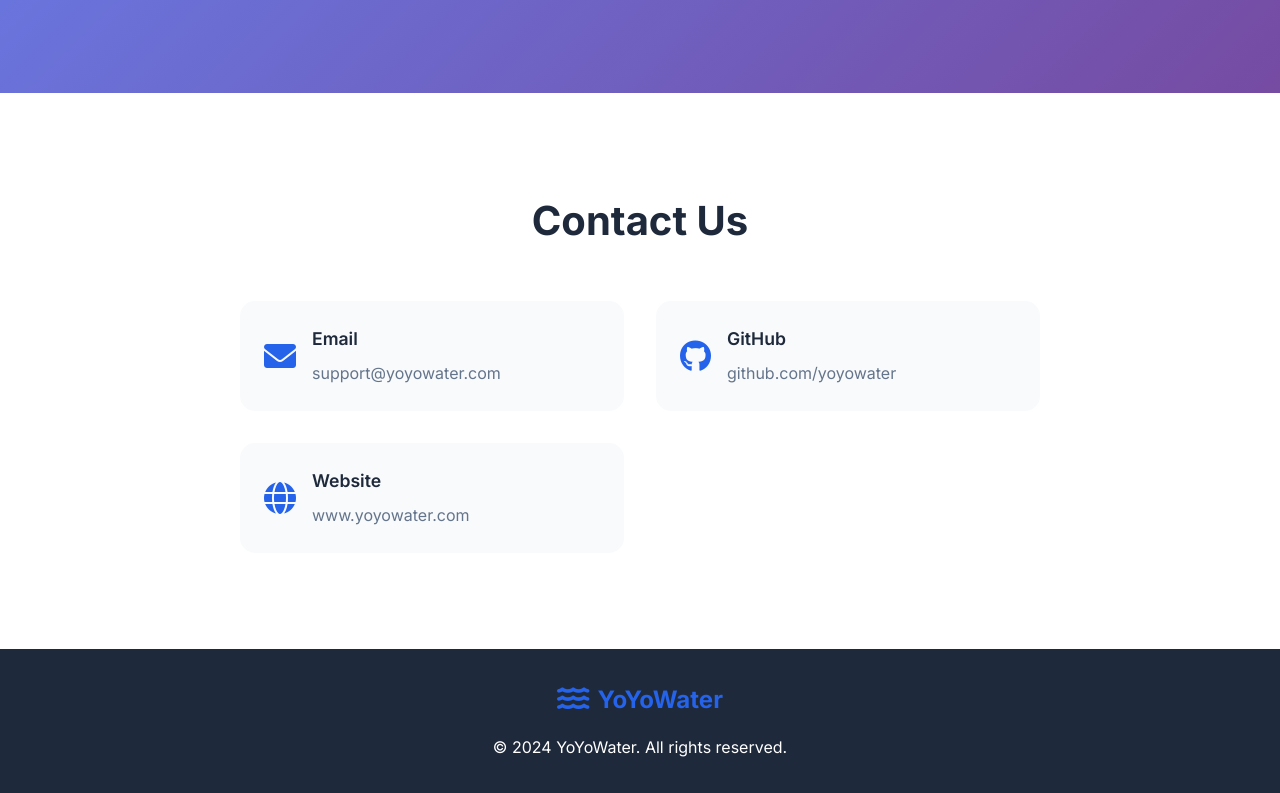
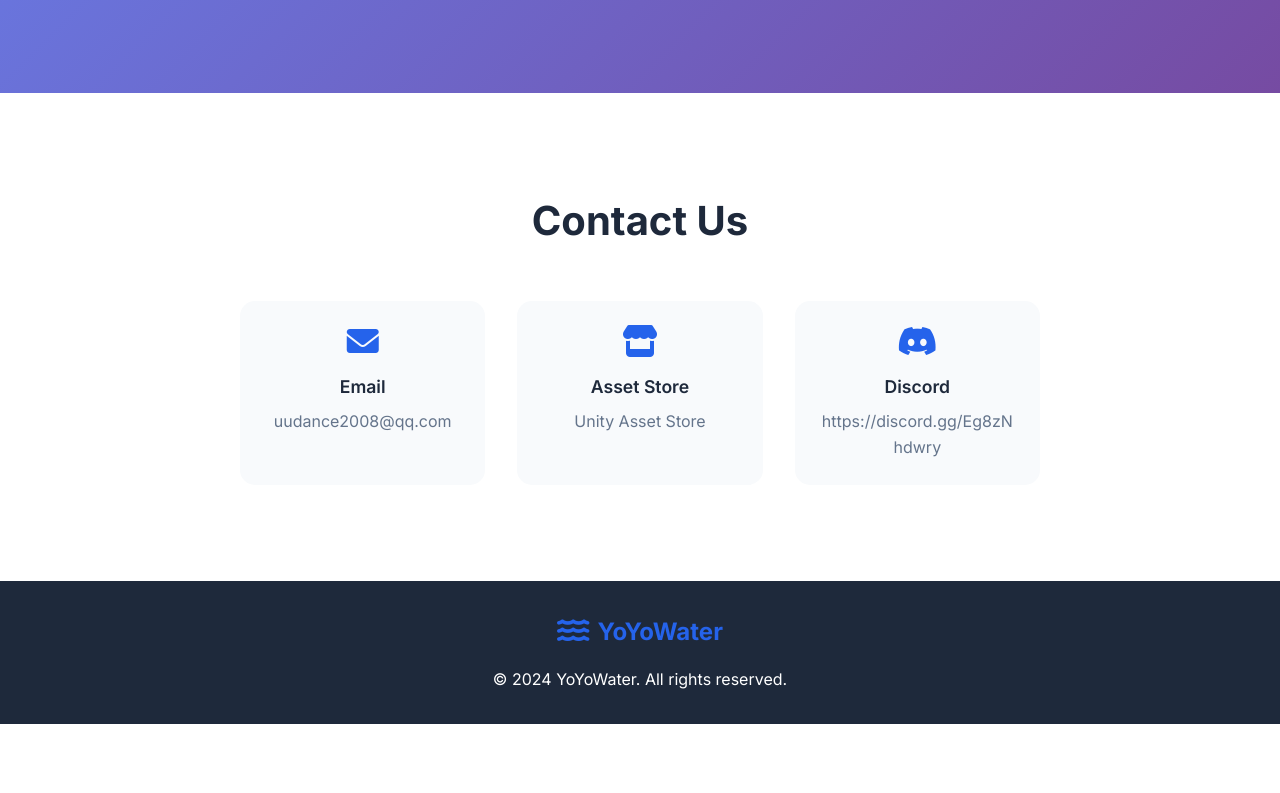
Before and after one commit to Asuta/waterweb, a plain HTML site: page index.html in a window 1280 px wide. Shown: the part 3378-4171 px from the top of the page. After the commit the page ends 4102 px from the top, so only its background shows below. Drawn offline with Linux system fonts and the light colour scheme.

Commit message:
修改联系方式

```diff
--- a/index.html
+++ b/index.html
@@ -201,21 +201,21 @@
                         <i class="fas fa-envelope"></i>
                         <div>
                             <h3 data-i18n="contact.email">邮箱</h3>
-                            <p>support@yoyowater.com</p>
+                            <p>uudance2008@qq.com</p>
                         </div>
                     </div>
                     <div class="contact-item">
-                        <i class="fab fa-github"></i>
+                        <i class="fas fa-store"></i>
                         <div>
-                            <h3>GitHub</h3>
-                            <p>github.com/yoyowater</p>
+                            <h3>Asset Store</h3>
+                            <p>Unity Asset Store</p>
                         </div>
                     </div>
                     <div class="contact-item">
-                        <i class="fas fa-globe"></i>
+                        <i class="fab fa-discord"></i>
                         <div>
-                            <h3 data-i18n="contact.website">官网</h3>
-                            <p>www.yoyowater.com</p>
+                            <h3>Discord</h3>
+                            <p>https://discord.gg/Eg8zNhdwry</p>
                         </div>
                     </div>
                 </div>
--- a/script.js
+++ b/script.js
@@ -82,7 +82,8 @@
         contact: {
             title: "联系我们",
             email: "邮箱",
-            website: "官网"
+            assetStore: "Asset Store",
+            discord: "Discord"
         },
         footer: {
             copyright: "© 2024 YoYoWater. 保留所有权利。"
@@ -170,7 +171,8 @@
         contact: {
             title: "Contact Us",
             email: "Email",
-            website: "Website"
+            assetStore: "Asset Store",
+            discord: "Discord"
         },
         footer: {
             copyright: "© 2024 YoYoWater. All rights reserved."
--- a/style.css
+++ b/style.css
@@ -459,7 +459,7 @@
 
 .contact-info {
     display: grid;
-    grid-template-columns: repeat(auto-fit, minmax(250px, 1fr));
+    grid-template-columns: repeat(3, 1fr);
     gap: 2rem;
 }
 
@@ -470,6 +470,8 @@
     padding: 1.5rem;
     background: #f8fafc;
     border-radius: 15px;
+    text-align: center;
+    flex-direction: column;
 }
 
 .contact-item i {
@@ -486,6 +488,7 @@
 
 .contact-item p {
     color: #64748b;
+    word-break: break-all;
 }
 
 /* 页脚 */
@@ -560,4 +563,8 @@
     .section-title {
         font-size: 2rem;
     }
+
+    .contact-info {
+        grid-template-columns: 1fr;
+    }
 }
```
